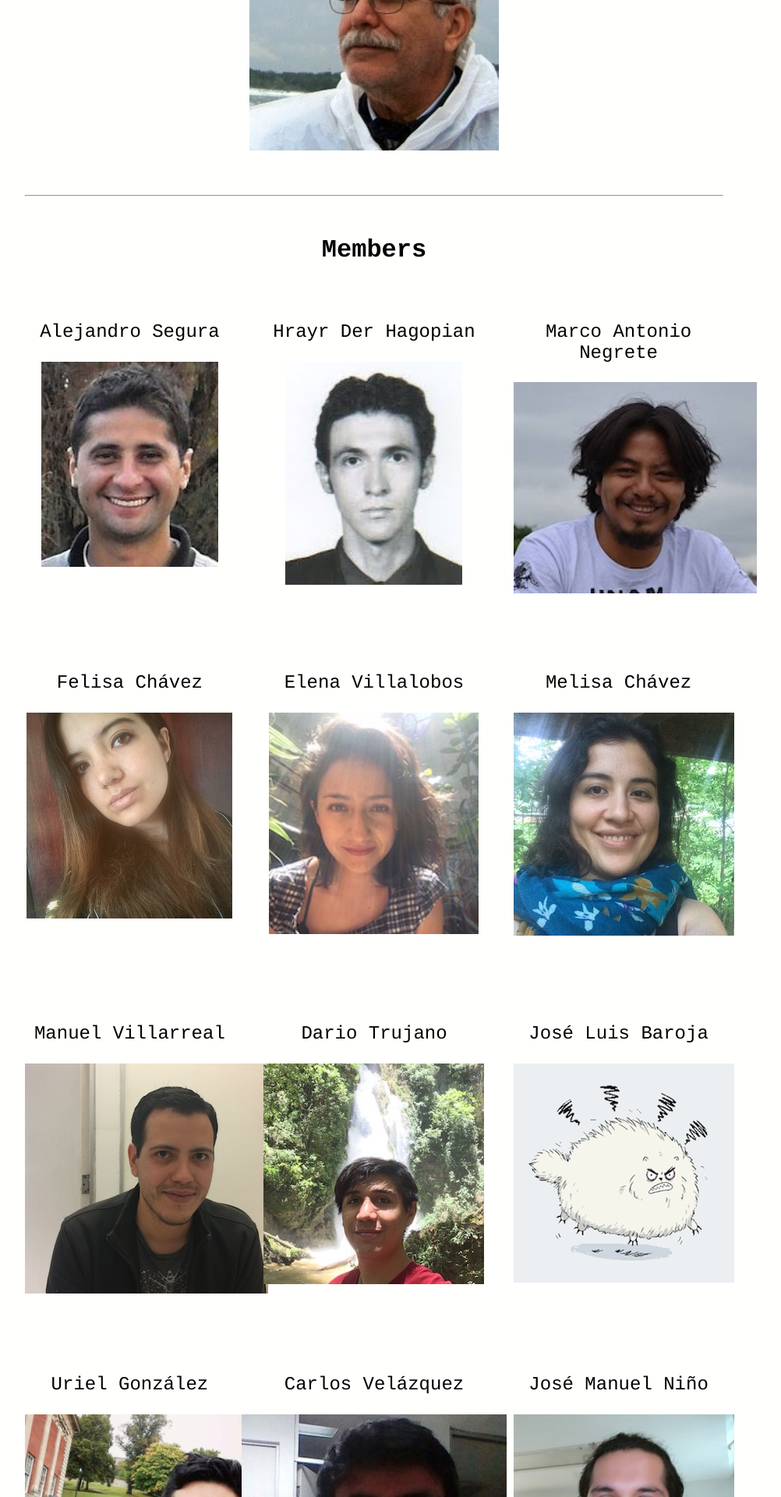
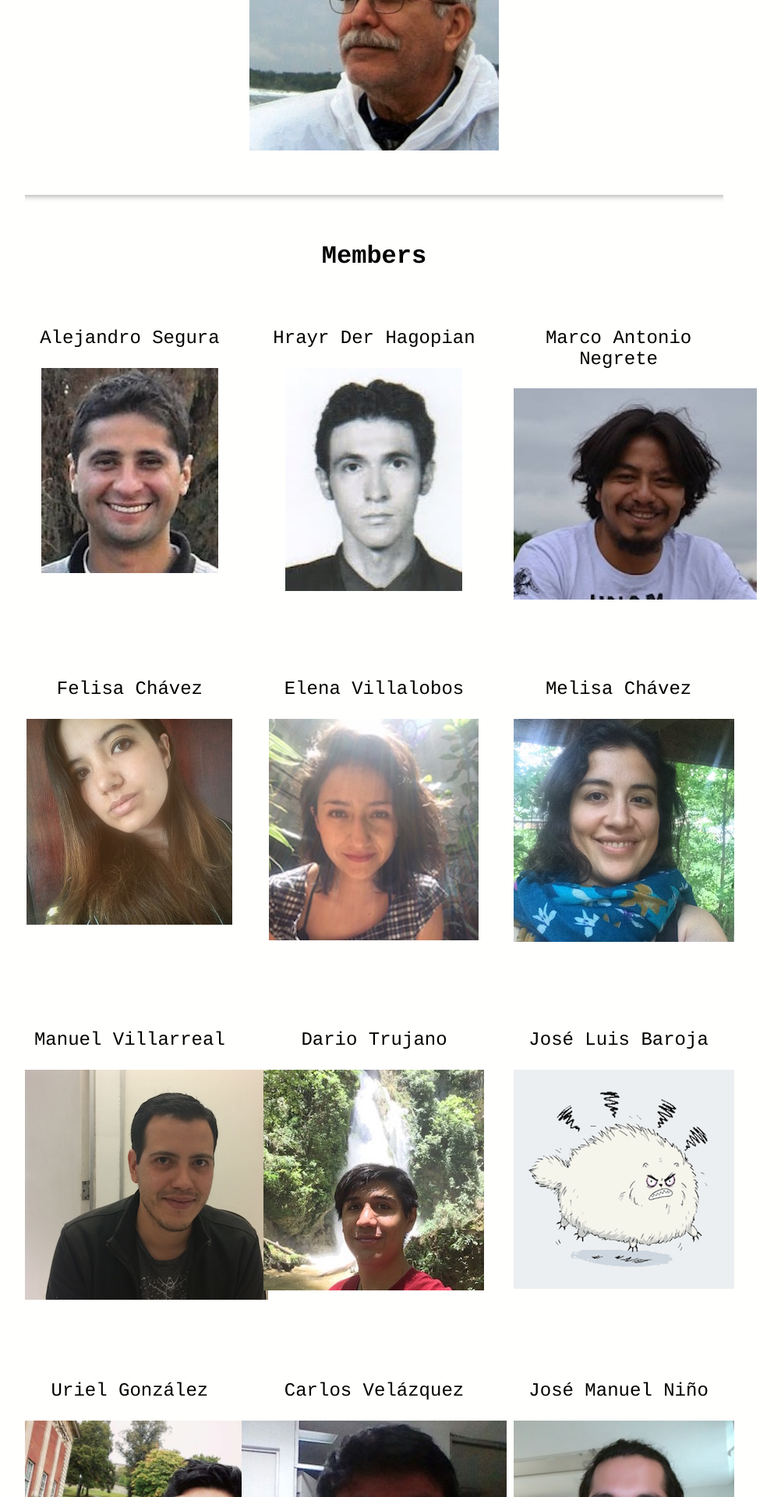
Before and after one commit to BouzasLab25/bouzaslab25.github.io, a Jekyll site: the page built from people/index.html, in a window 1280 px wide. Shown: the part 530-2450 px from the top of the page at 78% size, without its empty margins (160-1162 px from the left). Built offline with Jekyll 4.4.1, drawn with Linux system fonts in a browser that asks for light colours.

Commit message:
Update index.html

```diff
--- a/people/index.html
+++ b/people/index.html
@@ -9,7 +9,7 @@ title: Lab25 Members
 	  <a href="/people/arturo.html"><img class="displayed" src="/images/arturo.jpg" /></a>
   </div>
 
-<hr />
+<hr class="style13">
 <h3>Members</h3>
 
   <div class="left">
```
